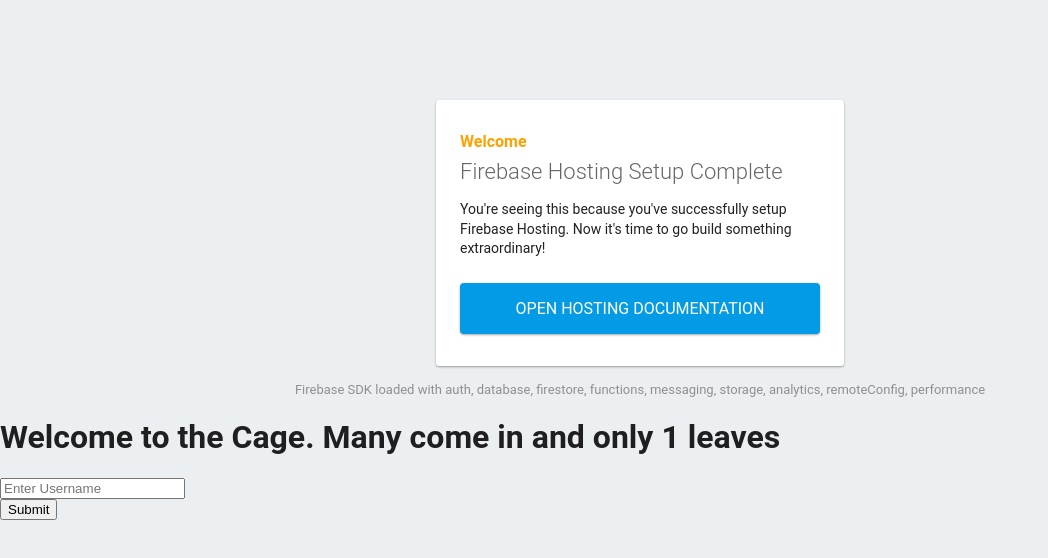
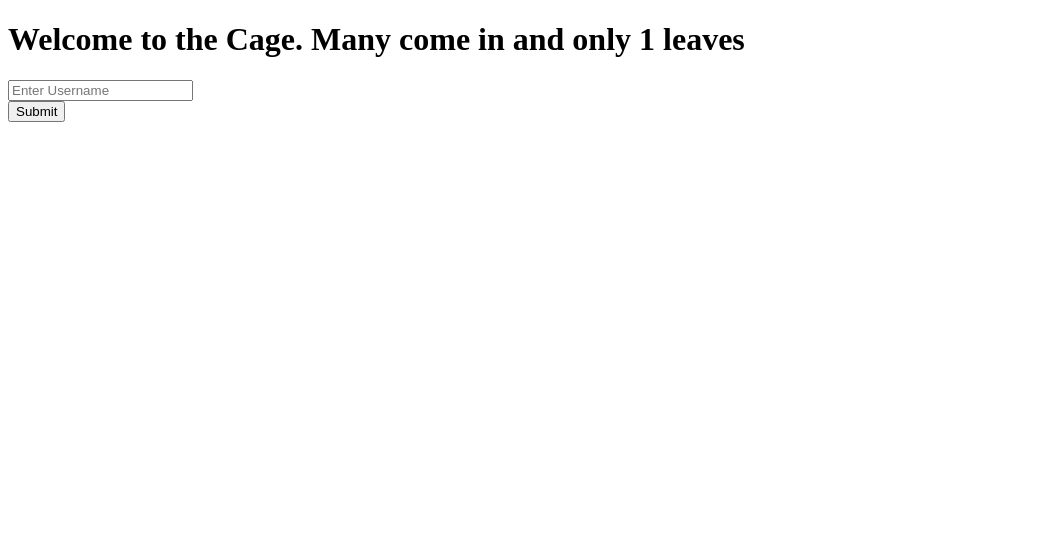
Before and after one commit to FierceBlizzard/WebAppSec, a plain HTML site: page tournment/public/index.html in a window 1280 px wide. Shown: the whole page, without its empty margins (0-1048 px from the left). Drawn offline with Linux system fonts and the light colour scheme; some packages are replaced by stand-ins of ours.

Commit message:
properly formatted and clearned up index.html

```diff
--- a/tournment/public/index.html
+++ b/tournment/public/index.html
@@ -1,92 +1,21 @@
 <!DOCTYPE html>
 <html>
+
 <head>
+
+<body>
   <meta charset="utf-8">
   <meta name="viewport" content="width=device-width, initial-scale=1">
-    <title>Welcome to Firebase Hosting</title>
 
   <!-- update the version number as needed -->
   <script defer src="/__/firebase/10.4.0/firebase-app-compat.js"></script>
   <!-- include only the Firebase features as you need -->
-    <script defer src="/__/firebase/10.4.0/firebase-auth-compat.js"></script>
   <script defer src="/__/firebase/10.4.0/firebase-database-compat.js"></script>
-    <script defer src="/__/firebase/10.4.0/firebase-firestore-compat.js"></script>
-    <script defer src="/__/firebase/10.4.0/firebase-functions-compat.js"></script>
-    <script defer src="/__/firebase/10.4.0/firebase-messaging-compat.js"></script>
-    <script defer src="/__/firebase/10.4.0/firebase-storage-compat.js"></script>
-    <script defer src="/__/firebase/10.4.0/firebase-analytics-compat.js"></script>
-    <script defer src="/__/firebase/10.4.0/firebase-remote-config-compat.js"></script>
-    <script defer src="/__/firebase/10.4.0/firebase-performance-compat.js"></script>
   <!--
         initialize the SDK after all desired features are loaded, set useEmulator to false
         to avoid connecting the SDK to running emulators.
       -->
   <script defer src="/__/firebase/init.js?useEmulator=true"></script>
-
-    <style media="screen">
-      body { background: #ECEFF1; color: rgba(0,0,0,0.87); font-family: Roboto, Helvetica, Arial, sans-serif; margin: 0; padding: 0; }
-      #message { background: white; max-width: 360px; margin: 100px auto 16px; padding: 32px 24px; border-radius: 3px; }
-      #message h2 { color: #ffa100; font-weight: bold; font-size: 16px; margin: 0 0 8px; }
-      #message h1 { font-size: 22px; font-weight: 300; color: rgba(0,0,0,0.6); margin: 0 0 16px;}
-      #message p { line-height: 140%; margin: 16px 0 24px; font-size: 14px; }
-      #message a { display: block; text-align: center; background: #039be5; text-transform: uppercase; text-decoration: none; color: white; padding: 16px; border-radius: 4px; }
-      #message, #message a { box-shadow: 0 1px 3px rgba(0,0,0,0.12), 0 1px 2px rgba(0,0,0,0.24); }
-      #load { color: rgba(0,0,0,0.4); text-align: center; font-size: 13px; }
-      @media (max-width: 600px) {
-        body, #message { margin-top: 0; background: white; box-shadow: none; }
-        body { border-top: 16px solid #ffa100; }
-      }
-    </style>
-  </head>
-  <body>
-    <div id="message">
-      <h2>Welcome</h2>
-      <h1>Firebase Hosting Setup Complete</h1>
-      <p>You're seeing this because you've successfully setup Firebase Hosting. Now it's time to go build something extraordinary!</p>
-      <a target="_blank" href="https://firebase.google.com/docs/hosting/">Open Hosting Documentation</a>
-    </div>
-    <p id="load">Firebase SDK Loading&hellip;</p>
-
-    <script>
-      document.addEventListener('DOMContentLoaded', function() {
-        const loadEl = document.querySelector('#load');
-        // // 🔥🔥🔥🔥🔥🔥🔥🔥🔥🔥🔥🔥🔥🔥🔥🔥🔥🔥🔥🔥🔥🔥🔥🔥🔥🔥🔥🔥🔥🔥🔥
-        // // The Firebase SDK is initialized and available here!
-        //
-        // firebase.auth().onAuthStateChanged(user => { });
-        // firebase.database().ref('/path/to/ref').on('value', snapshot => { });
-        // firebase.firestore().doc('/foo/bar').get().then(() => { });
-        // firebase.functions().httpsCallable('yourFunction')().then(() => { });
-        // firebase.messaging().requestPermission().then(() => { });
-        // firebase.storage().ref('/path/to/ref').getDownloadURL().then(() => { });
-        // firebase.analytics(); // call to activate
-        // firebase.analytics().logEvent('tutorial_completed');
-        // firebase.performance(); // call to activate
-        //
-        // // 🔥🔥🔥🔥🔥🔥🔥🔥🔥🔥🔥🔥🔥🔥🔥🔥🔥🔥🔥🔥🔥🔥🔥🔥🔥🔥🔥🔥🔥🔥🔥
-
-        try {
-          let app = firebase.app();
-          let features = [
-            'auth',
-            'database',
-            'firestore',
-            'functions',
-            'messaging',
-            'storage',
-            'analytics',
-            'remoteConfig',
-            'performance',
-          ].filter(feature => typeof app[feature] === 'function');
-          loadEl.textContent = `Firebase SDK loaded with ${features.join(', ')}`;
-        } catch (e) {
-          console.error(e);
-          loadEl.textContent = 'Error loading the Firebase SDK, check the console.';
-        }
-      });
-    </script>
-  </body>
-  <body>
   <div>
     <title>Tourment Maker</title>
     <h1>Welcome to the Cage. Many come in and only 1 leaves</h1>
@@ -97,4 +26,6 @@
     <button id="submit">Submit</button>
   </div>
 </body>
+</head>
+
 </html>
```
Also changed, not shown: tournment/index.html (deleted, +0 -19 lines). Lines whose indentation alone changed are shown as unchanged.
